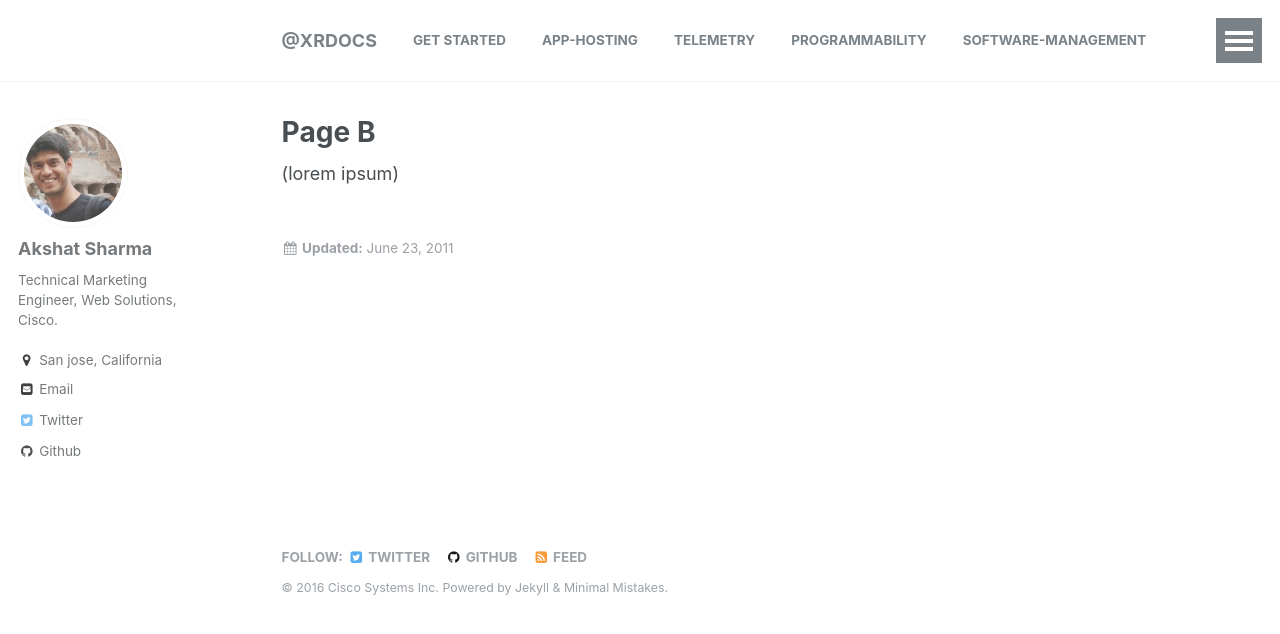
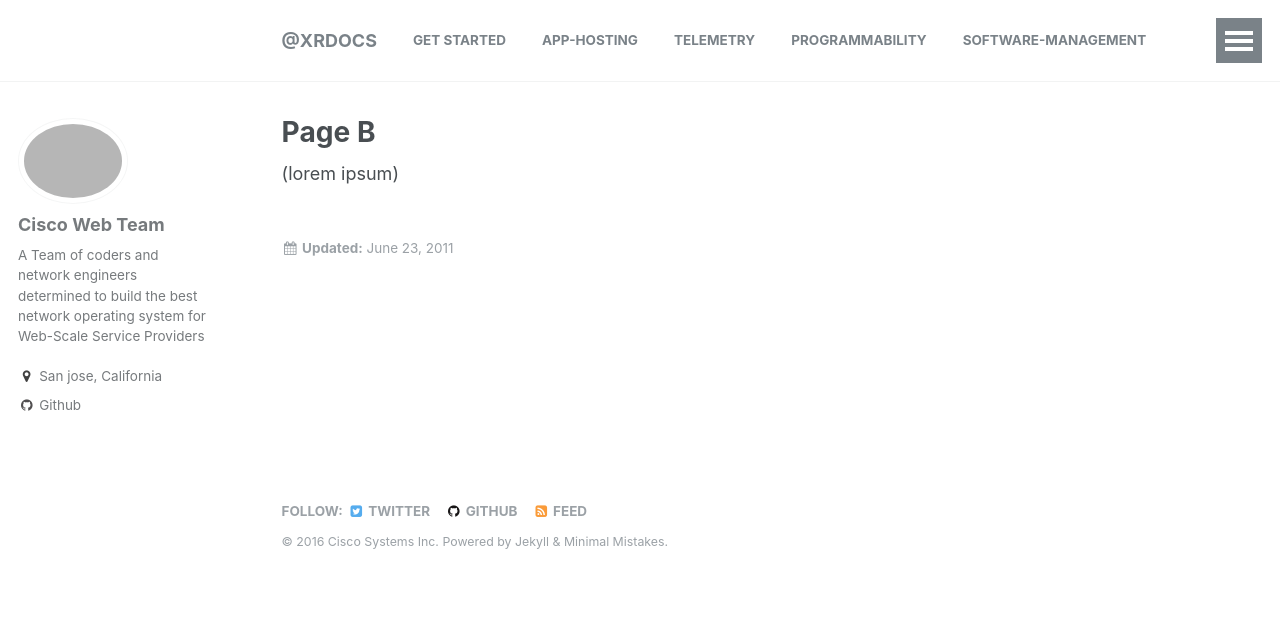
Before and after one commit to xrdocs/xrdocs.github.io, a Jekyll site: the page built from _pages/page-b.md, in a window 1280 px wide. Shown: the top 634 px of the page. Built offline with Jekyll 4.4.1, drawn with Linux system fonts in a browser that asks for light colours.

Commit message:
Update _config.yml

```diff
--- a/_config.yml
+++ b/_config.yml
@@ -62,11 +62,11 @@ google_ad_slot           :
 
 # Site Author
 author:
-  name             : Akshat Sharma
-  avatar           : "Akshat_pic.jpg"
-  bio              : "Technical Marketing Engineer, Web Solutions, Cisco."
+  name             : "Cisco Web Team"
+  avatar           : "app-hosting-team.jpg"
+  bio              : "A Team of coders and network engineers determined to build the best network operating system for Web-Scale Service Providers"
   location         : "San jose, California"
-  email            : akshshar@cisco.com
+  email            :
   uri              :
   bitbucket        :
   codepen          :
@@ -74,7 +74,7 @@ author:
   flickr           :
   facebook         :
   foursquare       :
-  github           : "akshshar"
+  github           : "xrdocs"
   google_plus      :
   keybase          :
   instagram        :
@@ -85,7 +85,7 @@ author:
   stackoverflow    : # http://stackoverflow.com/users/123456/username
   steam            :
   tumblr           :
-  twitter          : irakshat
+  twitter          :
   vine             :
   weibo            :
   xing             :
```
